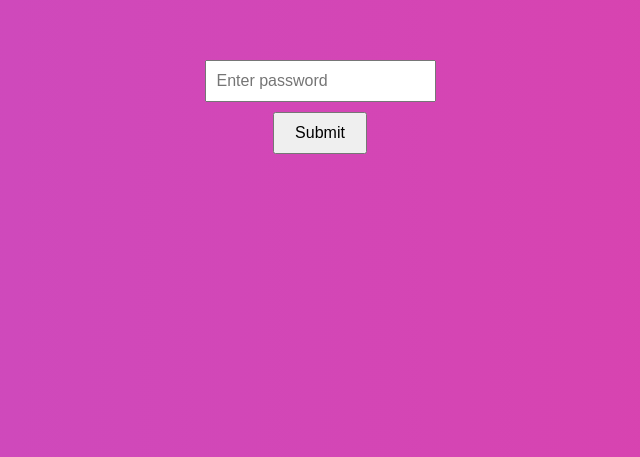
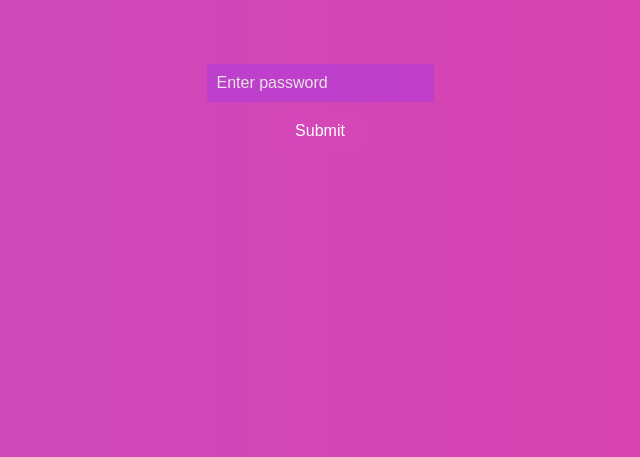
Before and after one commit to mivylove/trial, a plain HTML site: page index.html in a window 1280 px wide. Shown: the part 343-800 px from the top of the page, without its empty margins (320-960 px from the left). Drawn offline with Linux system fonts and the light colour scheme.

Commit message:
Update styles.css

```diff
--- a/styles.css
+++ b/styles.css
@@ -34,12 +34,27 @@ body {
     padding: 10px;
     font-size: 16px;
     margin-bottom: 10px;
+    background-color: rgba(156, 53, 240, 0.381);
+    border: none;
+}
+
+.password-prompt input[type="password"]::placeholder {
+    color: #e8e3e3; /* Change this to your desired color */
 }
 
 .password-prompt button {
     padding: 10px 20px;
     font-size: 16px;
     cursor: pointer;
+    border-radius: 10px; /* Adjust the value to make the sides more round */
+    background-color: rgba(240, 84, 211, 0.068);
+    color: white;
+    border: none;
+    transition: background-color 0.3s;
+}
+
+.password-prompt button:hover {
+    background-color: #7856e7;
 }
 
 /* Initially hide the main content */
```
